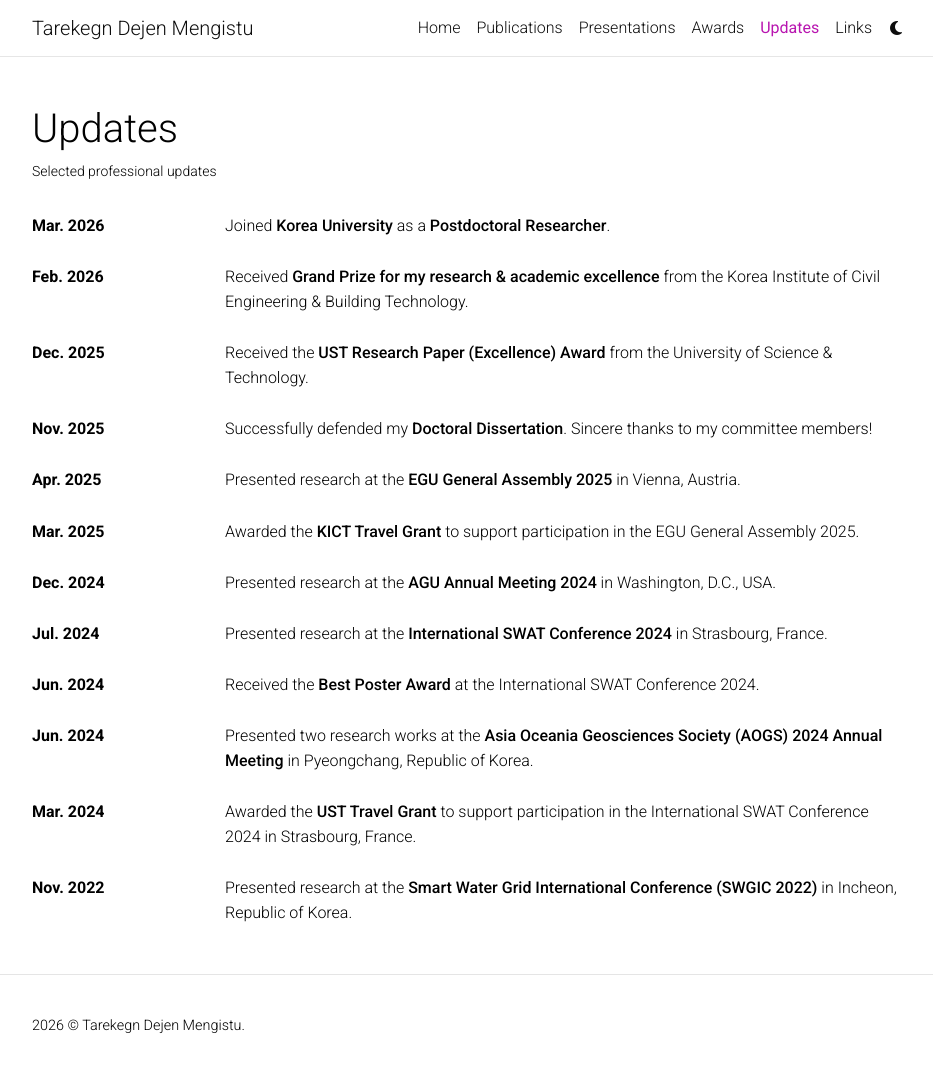
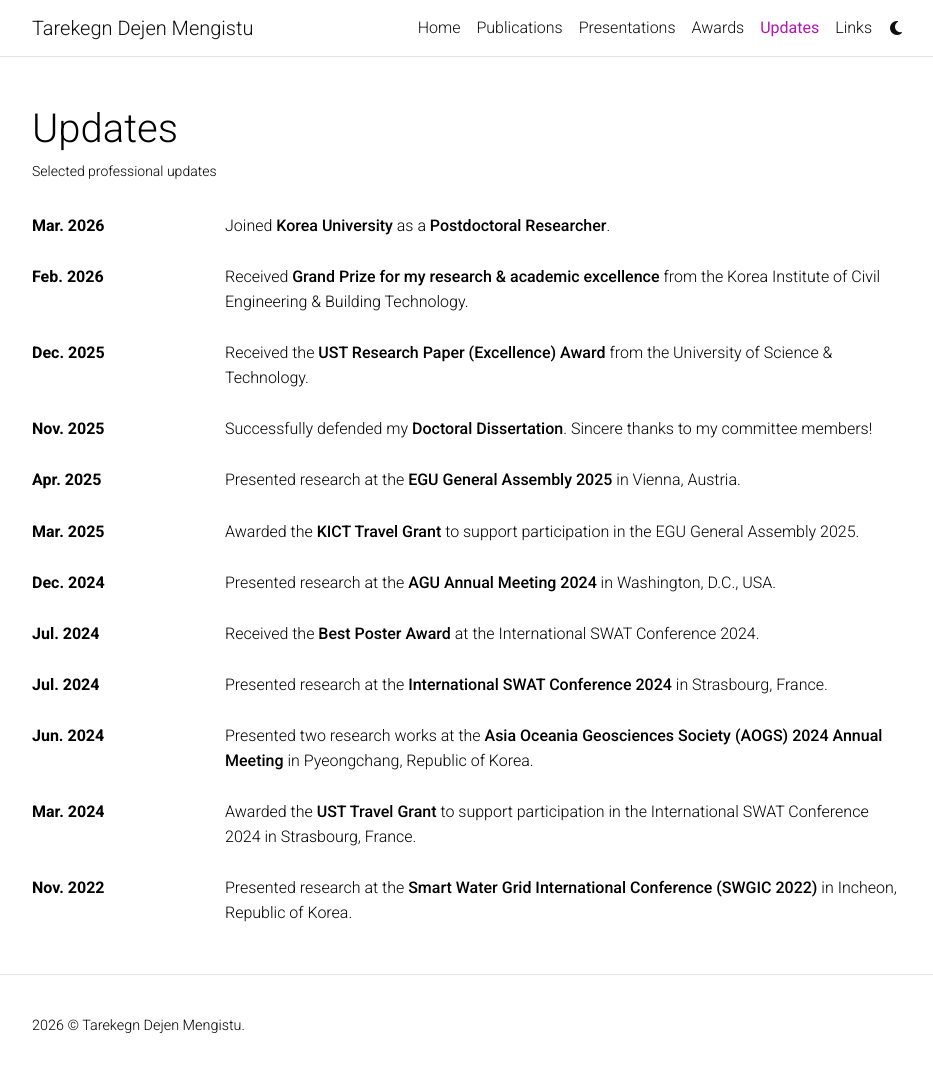
Before and after one commit to tdmengistu/tdmengistu.github.io, a Jekyll site: the page built from _pages/updates.md, in a window 1280 px wide and 1076 px high. Shown: the top 1072 px of the window, without its empty margins (173-1106 px from the left). Built offline with Jekyll 4.4.1, drawn with Linux system fonts in a browser that asks for light colours; a style sheet for code colours, icons or effects is not loaded.

Commit message:
Update updates.md

```diff
--- a/_pages/updates.md
+++ b/_pages/updates.md
@@ -61,14 +61,14 @@ nav_order: 4
   <div class="academic-timeline-row">
     <div class="academic-timeline-date">Jul. 2024</div>
     <div class="academic-timeline-content">
-      Presented research at the <strong>International SWAT Conference 2024</strong> in Strasbourg, France.
+      Received the <strong>Best Poster Award</strong> at the International SWAT Conference 2024.
     </div>
   </div>
 
   <div class="academic-timeline-row">
-    <div class="academic-timeline-date">Jun. 2024</div>
+    <div class="academic-timeline-date">Jul. 2024</div>
     <div class="academic-timeline-content">
-      Received the <strong>Best Poster Award</strong> at the International SWAT Conference 2024.
+      Presented research at the <strong>International SWAT Conference 2024</strong> in Strasbourg, France.
     </div>
   </div>
 
```
